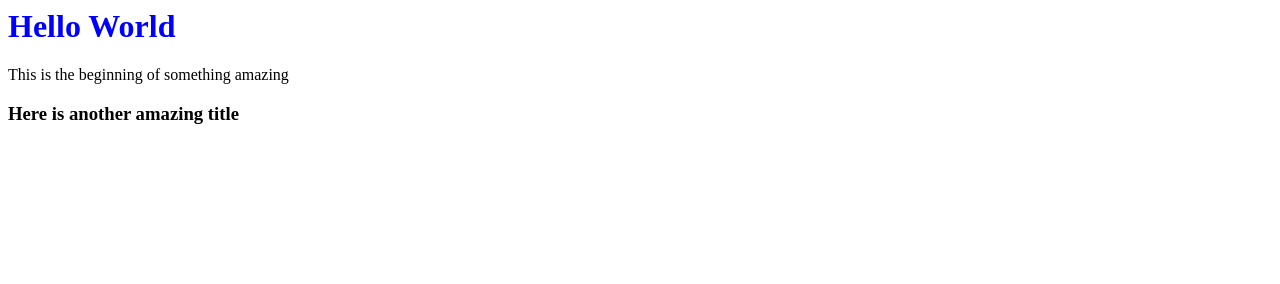
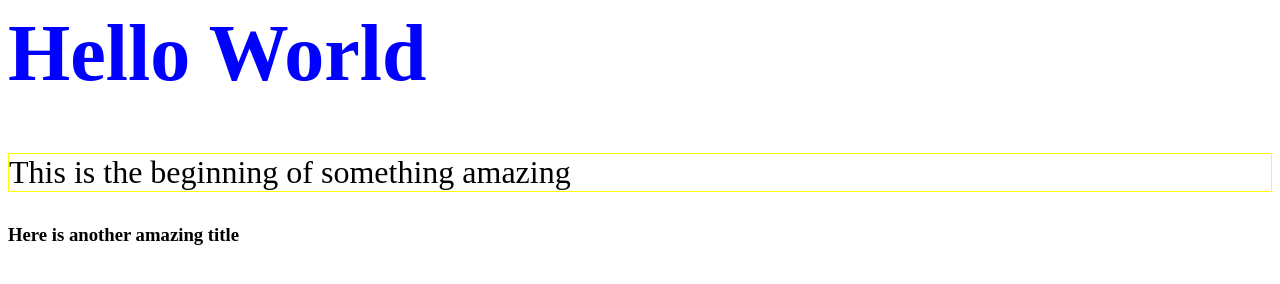
Before and after one commit to kellyjacobs417/chaski, a plain HTML site: page index.html in a window 1280 px wide. Drawn offline with Linux system fonts and the light colour scheme.

Commit message:
styling changes

```diff
--- a/chaski.css
+++ b/chaski.css
@@ -1,4 +1,10 @@
 h1{
 font-weight: bold;
 color: blue;
+font-size: 5em;
 }
+
+p {
+  font-size: 2em;
+  border: 1px solid yellow;
+}
--- a/index.html
+++ b/index.html
@@ -1,4 +1,7 @@
-<link rel="stylesheet" type="text/css" href="chaski.css">
+<head>
+  <link rel="stylesheet" type="text/css" href="chaski.css">
+</head>
+
 <h1>Hello World</h1>
 <p>This is the beginning of something amazing</p>
 
```
